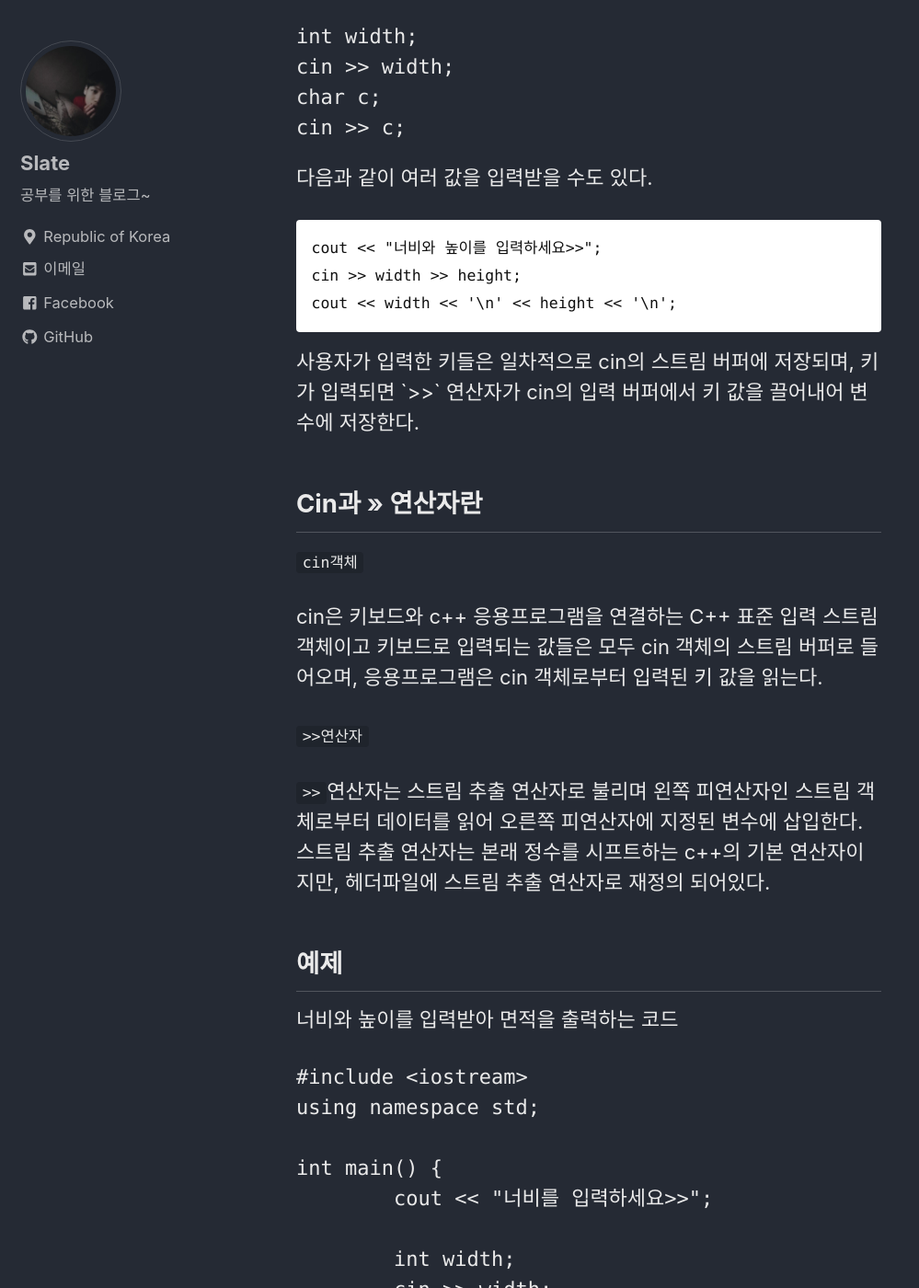
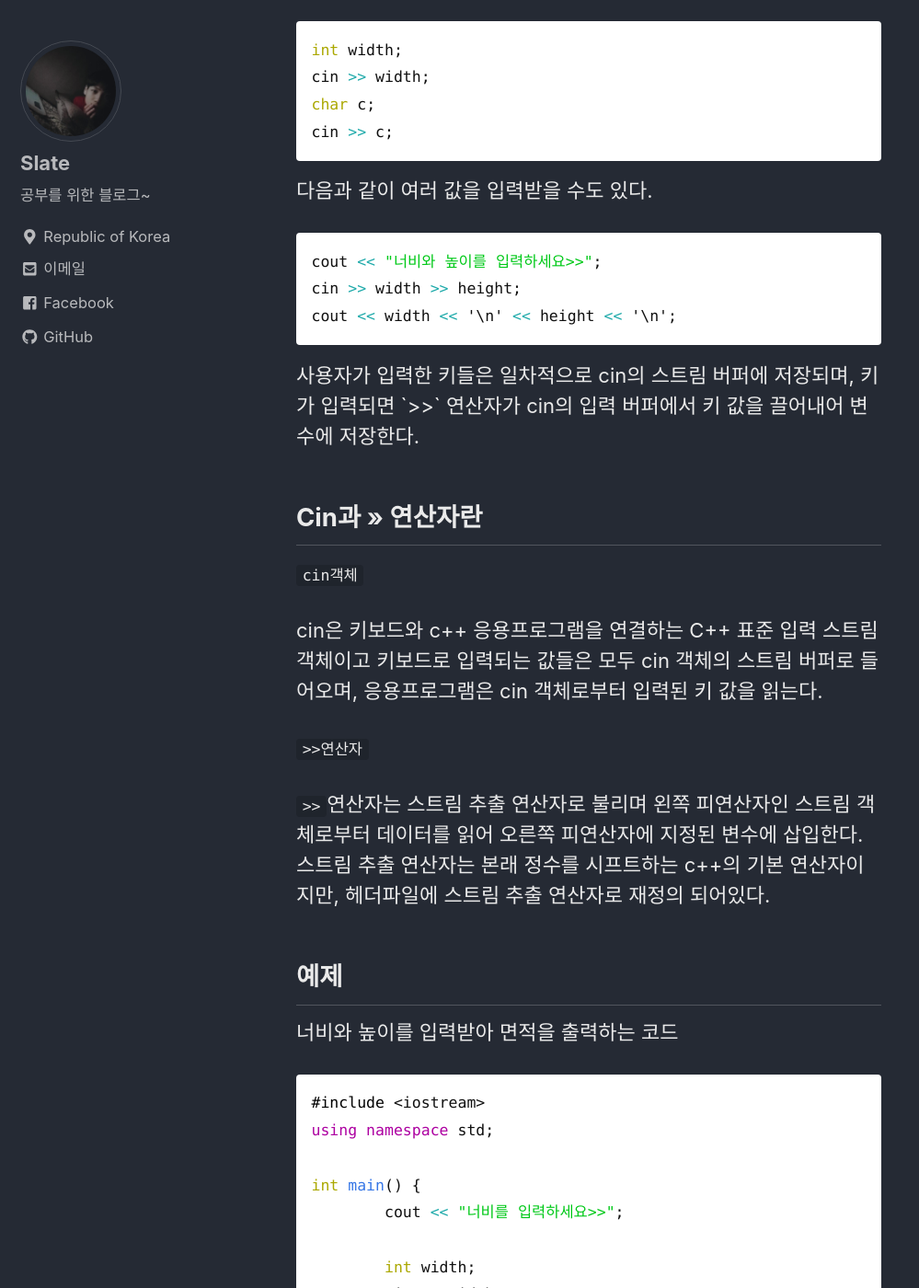
Before and after one commit to lesslate/lesslate.github.io, a Jekyll site: the page built from _posts/C++/2018-08-14-C++ 키입력.md, in a window 1280 px wide and 1400 px high, scrolled down 770 px. Shown: the whole window at 92% size, without its empty margins (0-999 px from the left). Built offline with Jekyll 4.4.1, drawn with Linux system fonts in a browser that asks for light colours; nearby versions of some CDN libraries; some of the changed text lies outside the part shown.

Commit message:
highlight

````diff
--- a/_posts/C++/2018-08-14-C++ 키입력.md
+++ b/_posts/C++/2018-08-14-C++ 키입력.md
@@ -26,7 +26,7 @@ cin과 >>는 <iostream> 헤더파일에 선언되어 있으므로 서두에 다
 
 정수형 변수 width와 문자형 변수 c에 각각 정수와 문자를 받는 코드
 
-```C++
+```c++
 int width;
 cin >> width;
 char c;
@@ -35,7 +35,7 @@ cin >> c;
 
 다음과 같이 여러 값을 입력받을 수도 있다.
 
-```
+```c++
 cout << "너비와 높이를 입력하세요>>";
 cin >> width >> height;
 cout << width << '\n' << height << '\n';
@@ -62,7 +62,7 @@ cin은 키보드와 c++ 응용프로그램을 연결하는 C++ 표준 입력 스
 
 너비와 높이를 입력받아 면적을 출력하는 코드
 
-```C++
+```c++
 #include <iostream>
 using namespace std;
 
````
